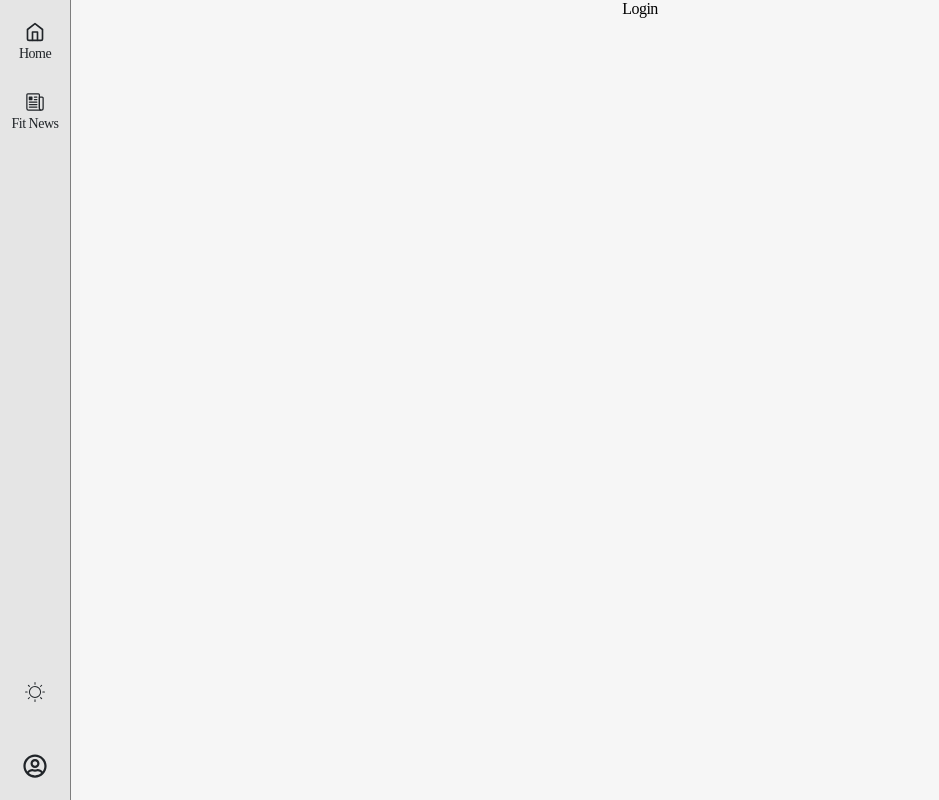
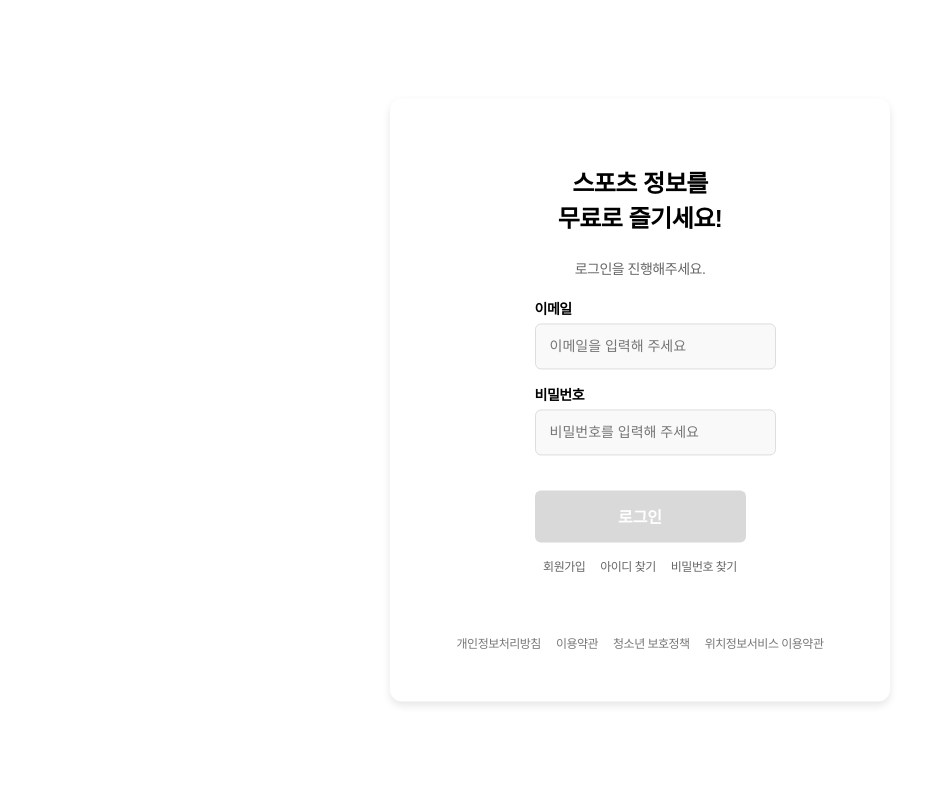
Before and after one commit to InspireCampTeam10/FE, a React (Vite) app: page /login in a window 1280 px wide. Shown: the whole page, without its empty margins (0-939 px from the left). Built offline with nearby package versions, Linux system fonts and the light colour scheme; a web font is replaced by a local one.

Commit message:
feat: 로그인 UI

```diff
--- /dev/null
+++ b/src/pages/login/Login.css
@@ -0,0 +1,135 @@
+/* 로그인 페이지를 화면 정중앙에 배치 */
+.login-wrapper {
+  display: flex;
+  align-items: center;
+  justify-content: center;
+  height: 100vh; /*  화면 전체 높이 */
+  min-height: 100vh;
+  background-color: #ffffff;
+  font-family: Arial, sans-serif;
+  padding: 0;
+  margin: 0;
+  overflow: hidden; /*  불필요한 스크롤 제거 */
+  position: fixed; /*  화면에 고정 */
+  top: 0;
+  left: 0;
+  width: 100%;
+}
+
+/* 로그인 컨테이너 중앙 정렬 */
+.login-container {
+  background: white;
+  padding: 50px;
+  width: 400px;
+  border-radius: 12px;
+  box-shadow: 0 4px 8px rgba(0, 0, 0, 0.1);
+  text-align: center;
+  display: flex;
+  flex-direction: column;
+  align-items: center;
+  justify-content: center;
+  position: absolute;
+  top: 50%;
+  left: 50%;
+  transform: translate(-50%, -50%); /* 중앙 정렬 */
+}
+
+
+
+/*  제목 스타일 */
+.login-container h1 {
+  font-size: 24px;
+  font-weight: bold;
+  margin-bottom: 10px;
+}
+
+/*  부제목 */
+.login-subtitle {
+  font-size: 14px;
+  color: #666;
+  margin-bottom: 20px;
+}
+
+/*  입력 필드 스타일 */
+.input-group {
+  width: 100%;
+  display: flex;
+  flex-direction: column;
+  align-items: flex-start;
+  margin-bottom: 15px;
+}
+
+.input-group label {
+  font-size: 14px;
+  font-weight: bold;
+  margin-bottom: 5px;
+}
+
+.input-group input {
+  width: 100%;
+  padding: 14px;
+  border: 1px solid #ddd;
+  border-radius: 6px;
+  font-size: 14px;
+  outline: none;
+  transition: 0.3s;
+  background-color: #f9f9f9;
+}
+
+/*  로그인 버튼 */
+.login-button {
+  width: 100%;
+  padding: 14px;
+  background-color: #d9d9d9; /*  진한 회색 */
+  color: white;
+  border: none;
+  border-radius: 6px;
+  font-size: 16px;
+  font-weight: bold;
+  cursor: pointer;
+  margin-top: 20px;
+}
+
+.login-button:hover {
+  background-color: #b3b3b3;
+}
+
+/*  로그인 링크 (회원가입, 아이디 찾기, 비밀번호 찾기) */
+.login-links {
+  display: flex;
+  justify-content: center;
+  margin-top: 15px;
+  width: 100%;
+  gap: 15px;
+}
+
+.login-links a {
+  font-size: 12px;
+  color: #666;
+  text-decoration: none;
+}
+
+.login-links a:hover {
+  text-decoration: underline;
+}
+
+/*  하단 정책 링크 */
+.login-footer {
+  margin-top: 60px;
+  font-size: 12px;
+  color: #999;
+  display: flex;
+  justify-content: center;
+  gap: 15px;
+  flex-wrap: wrap;
+  width: 100%;
+}
+
+.login-footer a {
+  text-decoration: none;
+  color: #777;
+}
+
+.login-footer a:hover {
+  text-decoration: underline;
+}
--- a/src/pages/login/Login.jsx
+++ b/src/pages/login/Login.jsx
@@ -1,5 +1,72 @@
+import { useState } from "react";
+import { useNavigate } from "react-router-dom";
+import "./Login.css"; // 스타일 적용
+
 const Login = () => {
-  return <div>Login</div>;
+  const [email, setEmail] = useState("");
+  const [password, setPassword] = useState("");
+  const navigate = useNavigate();
+
+  const handleLogin = (e) => {
+    e.preventDefault();
+    console.log("로그인 시도:", { email, password });
+
+    // 로그인 성공 시 홈으로 이동
+    navigate("/");
+  };
+
+
+return (
+  <div className="login-wrapper">
+    <div className="login-container">
+      <h1>스포츠 정보를<br />무료로 즐기세요!</h1>
+      <p className="login-subtitle">로그인을 진행해주세요.</p>
+
+      <form onSubmit={handleLogin}>
+        <div className="input-group">
+          <label htmlFor="email">이메일</label>
+          <input
+            type="email"
+            id="email"
+            placeholder="이메일을 입력해 주세요"
+            value={email}
+            onChange={(e) => setEmail(e.target.value)}
+            required
+          />
+        </div>
+
+        <div className="input-group">
+          <label htmlFor="password">비밀번호</label>
+          <input
+            type="password"
+            id="password"
+            placeholder="비밀번호를 입력해 주세요"
+            value={password}
+            onChange={(e) => setPassword(e.target.value)}
+            required
+          />
+        </div>
+
+        <button type="submit" className="login-button">로그인</button>
+      </form>
+
+      <div className="login-links">
+        <a href="/signup">회원가입</a>
+        <a href="/find-id">아이디 찾기</a>
+        <a href="/find-password">비밀번호 찾기</a>
+      </div>
+
+
+              {/*  하단 정책 링크 */}
+              <footer className="login-footer">
+          <a href="#">개인정보처리방침</a>
+          <a href="#">이용약관</a>
+          <a href="#">청소년 보호정책</a>
+          <a href="#">위치정보서비스 이용약관</a>
+        </footer>
+      </div>
+    </div>
+  );
 };
 
 export default Login;
```
